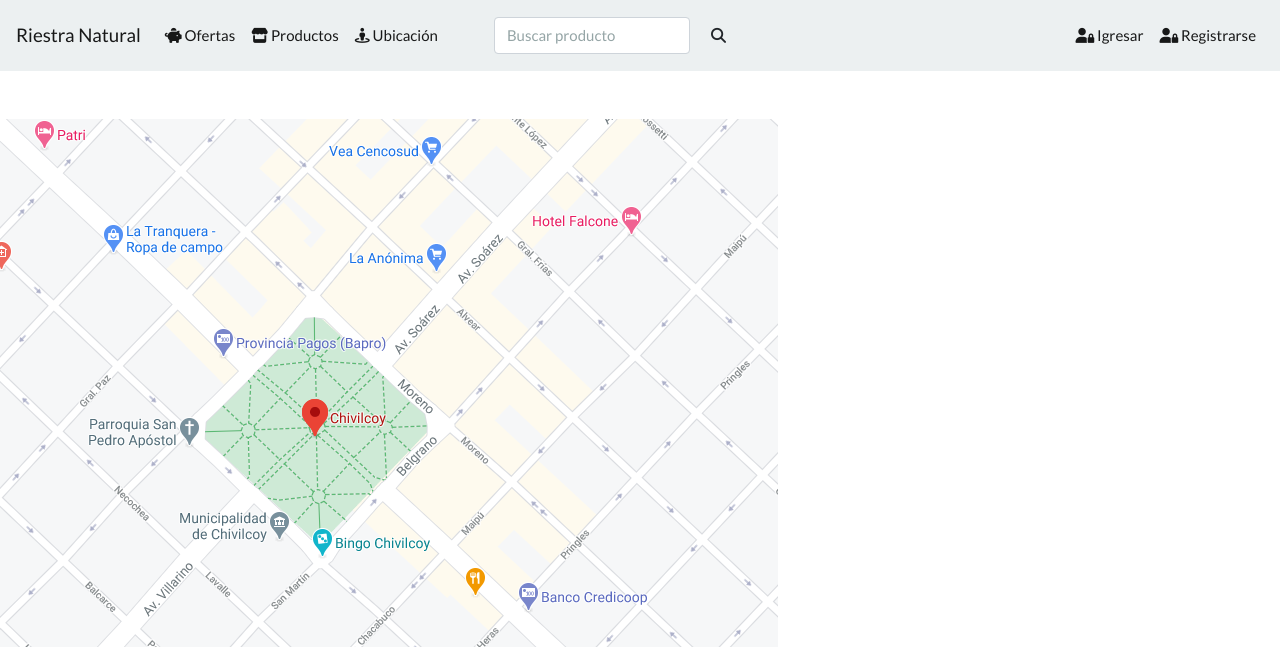
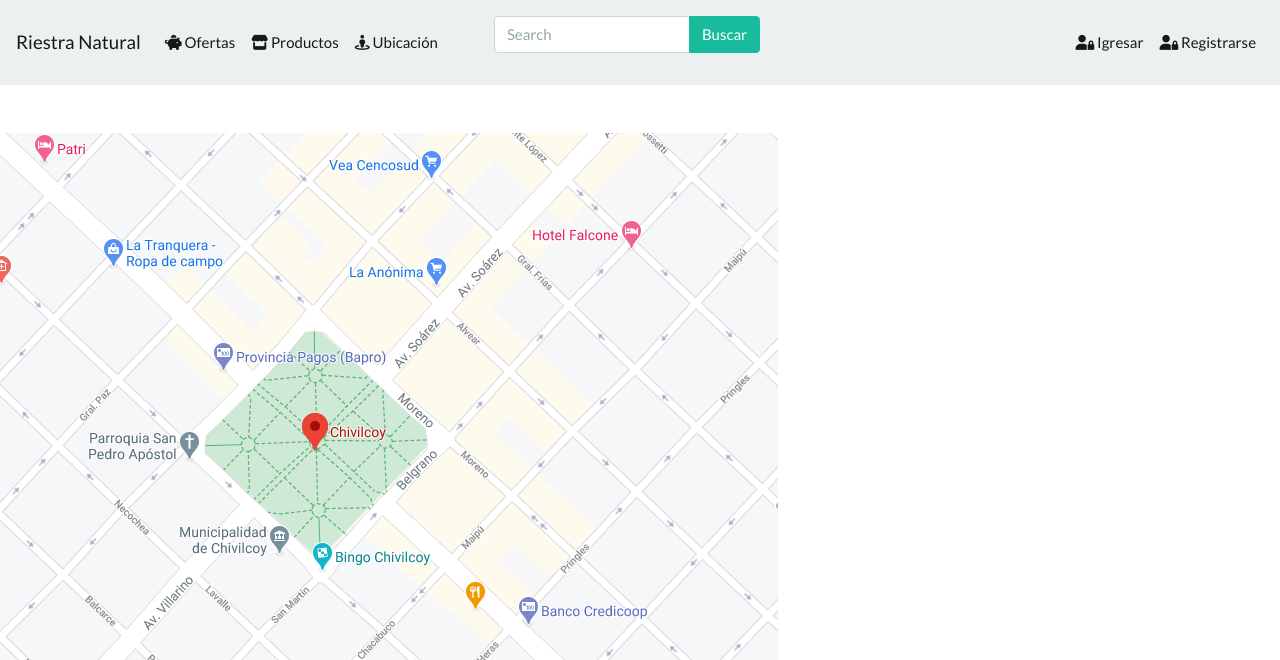
Before and after one commit to nicolasalderete/riestra-natrual, a PHP site: page /ubicacion.php in a window 1280 px wide. Shown: the top 660 px of the page. Run offline with PHP 8.4, Linux system fonts and the light colour scheme; some libraries are stand-ins or nearby versions.

Commit message:
agrego cambios

```diff
--- a/inc/menu.php
+++ b/inc/menu.php
@@ -52,9 +52,17 @@
             </ul>
 
             <!--Buscar productos -->
-            <form class="form-inline my-2 my-lg-0 ml-5 mr-auto" action="productos.php" method="GET">
-                <input class="form-control mr-sm-2" type="text" placeholder="Buscar producto" name="producto">
-                <button class="btn ary my-2 my-sm-0" type="submit"> <i class="fas fa-search"></i></button>
+            <form class="form-inline my-2 my-lg-0 input-lg ml-5 mr-auto" action="productos.php" method="GET">
+            <div class="input-group mb-3">
+                <input type="text" name="producto" class="form-control" placeholder="Search">
+                <div class="input-group-append">
+                    <button class="btn btn-success" type="submit">Buscar</button>
+                </div>
+            </div>
+
+
+
+
             </form>
             <!--Buscar productos -->
 
```
